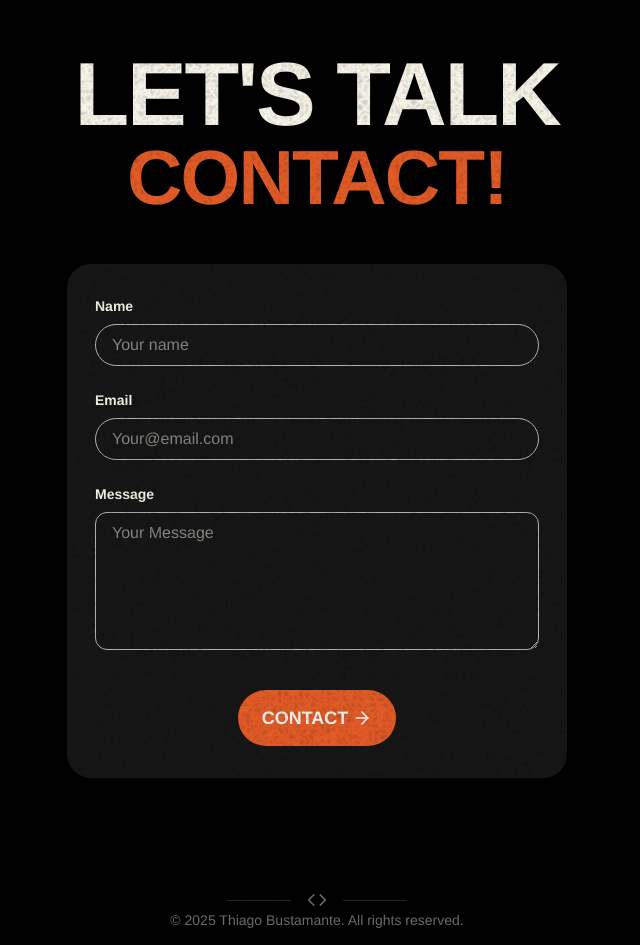
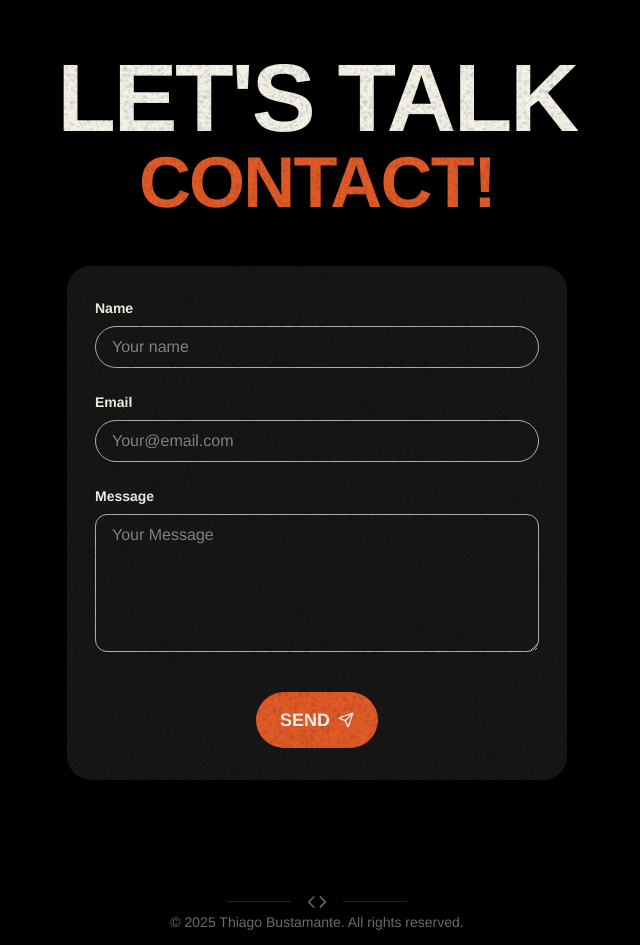
Before and after one commit to MBustamante05/my-portfolio, a Next.js app: page / in a window 1280 px wide. Shown: the part 4900-5845 px from the top of the page, without its empty margins (514-1154 px from the left). Built offline with nearby package versions, Linux system fonts and the light colour scheme.

Commit message:
feat: Update Contact and Landing components for improved UI and functionality

```diff
--- a/components/Contact.tsx
+++ b/components/Contact.tsx
@@ -1,23 +1,29 @@
 "use client";
-import { ArrowRight } from "lucide-react";
+import { Send } from "lucide-react";
 import { useState } from "react";
 
 function Contact() {
   const [isHovered, setIsHovered] = useState(false);
   const [formData, setFormData] = useState({ name: '', email: '', message: '' });
+  const [text, setText] = useState('Send');
 
   const handleSubmit = (e: React.MouseEvent) => {
     e.preventDefault();
     console.log('Form submitted:', formData);
+    setText('Thank you!');
+    setFormData({ name: '', email: '', message: '' });
+    setTimeout(() => {
+      setText('Send');
+    }, 3000);
   };
 
   return (
     <div className="mt-16 md:mt-30 justify-center flex flex-col items-center gap-8 sm:px-4">
       <div className="text-center">
-        <h1 className="text-[clamp(2rem,7vw,10rem)] font-bold leading-none tracking-tight uppercase text-end c-inverse">
+        <h1 className="text-5xl md:text-8xl font-bold leading-none tracking-tight uppercase text-end c-inverse">
           Let&apos;s Talk
         </h1>
-        <h2 className="text-[clamp(1.5rem,6vw,8rem)] font-bold c-accent leading-none tracking-tight uppercase mb-4 ">
+        <h2 className="text-4xl md:text-7xl font-bold c-accent leading-none tracking-tight uppercase mb-4 ">
           Contact!
         </h2>
       </div>
@@ -57,13 +63,14 @@ function Contact() {
           ></textarea>
         </div>
         <div
+          onClick={handleSubmit}
           onMouseEnter={() => setIsHovered(true)}
           onMouseLeave={() => setIsHovered(false)}
-          className={`flex items-center gap-1 bg-[#EB5E28] text-white px-6 py-3.5 rounded-4xl text-lg font-semibold hover:bg-[#d94e20] cursor-pointer duration-300 transition-all uppercase self-center mt-4`}
+          className={`flex items-center gap-2 bg-[#EB5E28] text-white px-6 py-3.5 rounded-4xl text-lg font-semibold hover:bg-[#d94e20] cursor-pointer duration-300 transition-all uppercase self-center mt-4`}
         >
-          <span>contact</span>
-          <ArrowRight
-            className={`w-5 ${isHovered ? "translate-x-1" : ""} duration-200 `}
+          <span>{text}</span>
+          <Send
+            className={`w-4 ${isHovered ? "translate-x-1 -translate-y-1" : ""} duration-200 `}
           />
         </div>
       </form>
--- a/components/Landing.tsx
+++ b/components/Landing.tsx
@@ -1,6 +1,3 @@
-import { ArrowRight, Contact } from "lucide-react";
-import Navbar from "./Navbar";
-import Profile from "./Profile";
 import ContactBtn from "./ContactBtn";
 
 function Landing() {
@@ -9,11 +6,17 @@ function Landing() {
   return (
     <section className="c-muted pt-10 mb-20">
       <div className="mb-10">
-        <h1 className="text-[clamp(4rem,9vw,12rem)] font-bold mb-4 leading-none tracking-tight uppercase c-inverse">
+        <h1 className="hidden lg:block text-[clamp(4rem,9vw,12rem)] font-bold mb-4 leading-none tracking-tight uppercase c-inverse">
           FullStack{" "}
         </h1>
-        <h2 className="text-[clamp(3rem,8vw,10rem)] c-accent font-semibold mb-6 text-center leading-none tracking-tight uppercase ">
+        <h1 className="block lg:hidden text-[clamp(4rem,9vw,12rem)] font-bold mb-4 leading-none tracking-tight uppercase c-inverse">
+          Thiago{" "}
+        </h1>
+        <h2 className="hidden lg:block text-[clamp(3rem,8vw,10rem)] c-accent font-semibold mb-6 text-center leading-none tracking-tight uppercase ">
           Developer
+        </h2>
+        <h2 className="block lg:hidden text-[clamp(3rem,8vw,10rem)] c-accent font-semibold mb-6 text-center leading-none tracking-tight uppercase ">
+          Bustamante
         </h2>
       </div>
       <p className="text-lg md:text-xl mb-10 max-w-3xl">
```
